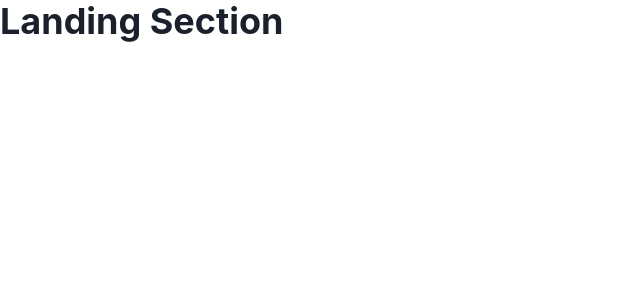
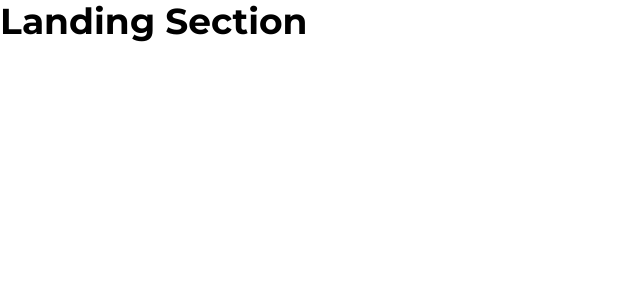
Before and after one commit to Shoespedia/shoespedia, a Next.js app: page / in a window 1280 px wide. Shown: the top 300 px of the page, without its empty margins (0-640 px from the left). Built offline with nearby package versions, Linux system fonts and the light colour scheme.

Commit message:
setup theme & add font

```diff
--- a/pages/_app.js
+++ b/pages/_app.js
@@ -1,8 +1,9 @@
 import { ChakraProvider } from '@chakra-ui/react';
+import theme from '../styles/theme';
 
 function MyApp({ Component, pageProps }) {
   return (
-    <ChakraProvider>
+    <ChakraProvider theme={theme}>
       <Component {...pageProps} />
     </ChakraProvider>
   );
--- /dev/null
+++ b/pages/_document.js
@@ -0,0 +1,20 @@
+import { Html, Head, Main, NextScript } from 'next/document';
+
+export default function Document() {
+  return (
+    <Html>
+      <Head>
+        <link rel='preconnect' href='https://fonts.googleapis.com' />
+        <link rel='preconnect' href='https://fonts.gstatic.com' crossorigin />
+        <link
+          href='https://fonts.googleapis.com/css2?family=Montserrat:ital,wght@0,400;0,500;0,600;0,700;0,800;0,900;1,400;1,500;1,600;1,700;1,800;1,900&display=swap'
+          rel='stylesheet'
+        />
+      </Head>
+      <body>
+        <Main />
+        <NextScript />
+      </body>
+    </Html>
+  );
+}
--- a/styles/theme.js
+++ b/styles/theme.js
@@ -0,0 +1,20 @@
+import { theme as chakraTheme, extendTheme } from '@chakra-ui/react';
+
+const colors = {
+  background: '#F9F9F9',
+  offblack: '#0F1214',
+  gray: '#666A73',
+};
+
+const fonts = {
+  ...chakraTheme.fonts,
+  body: `Montserrat,-apple-system,BlinkMacSystemFont,"Segoe UI",Helvetica,Arial,sans-serif,"Apple Color Emoji","Segoe UI Emoji","Segoe UI Symbol"`,
+  heading: `Montserrat,-apple-system,BlinkMacSystemFont,"Segoe UI",Helvetica,Arial,sans-serif,"Apple Color Emoji","Segoe UI Emoji","Segoe UI Symbol"`,
+};
+
+const theme = extendTheme({
+  colors,
+  fonts,
+});
+
+export default theme;
```
